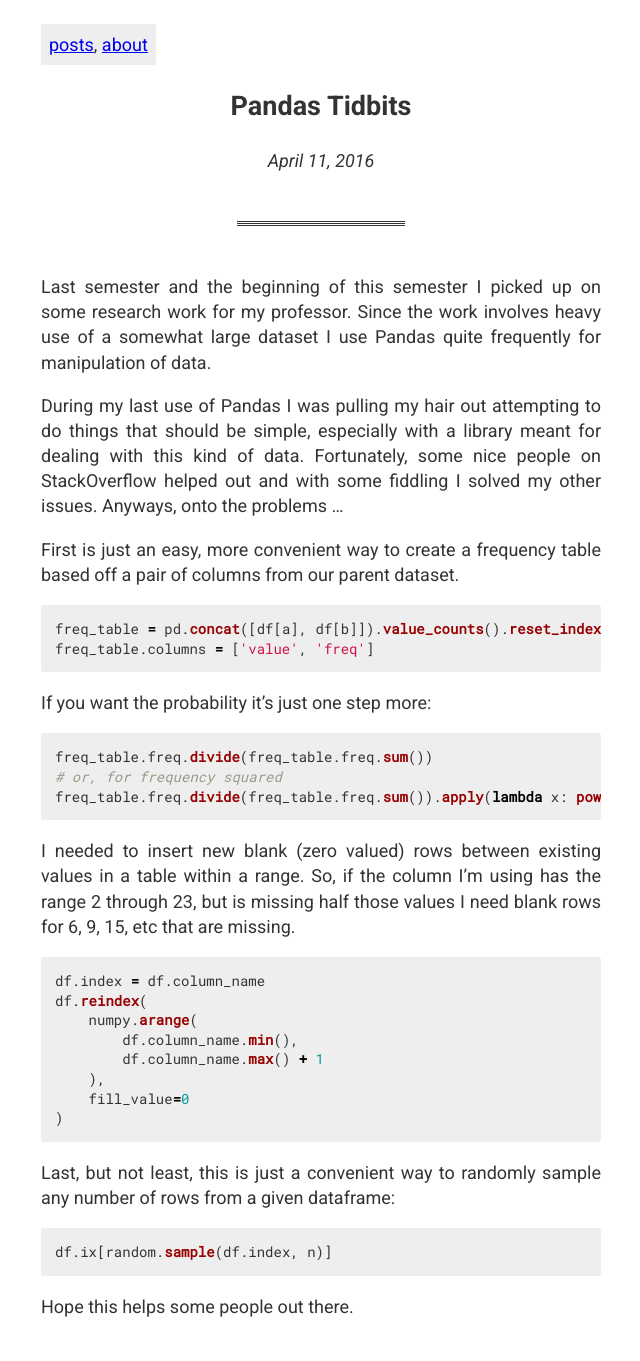
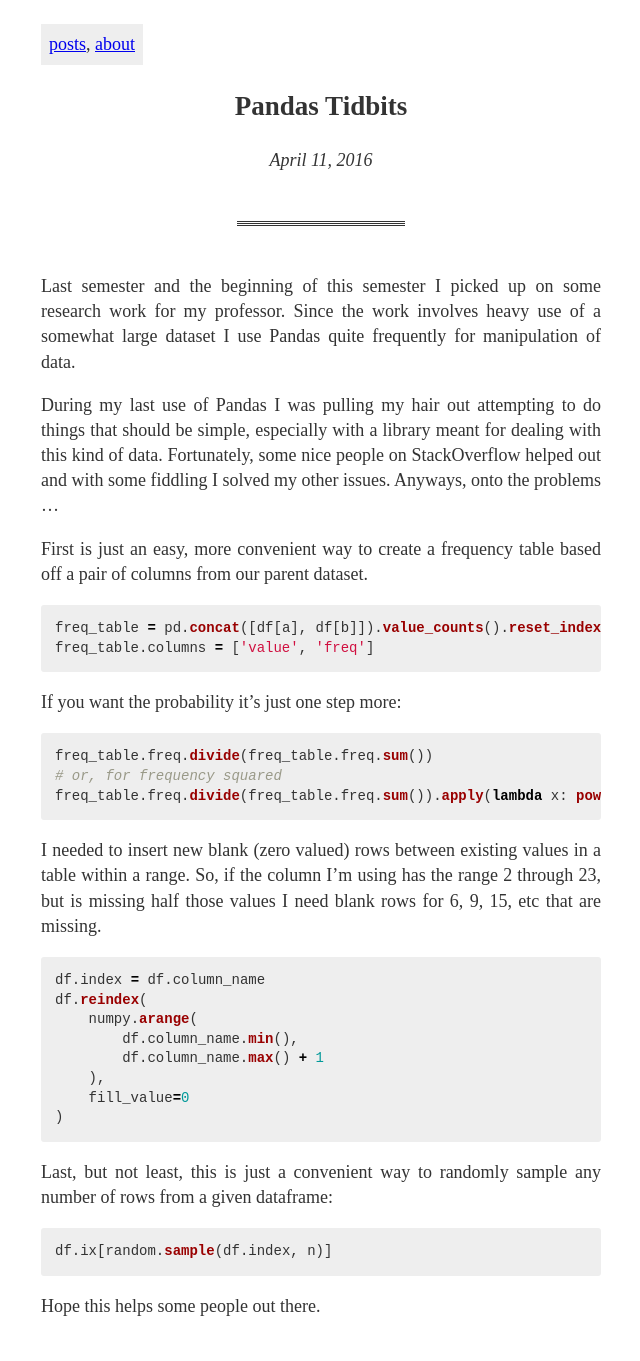
Before and after one commit to Battleroid/site, a Jekyll site: the page built from _posts/2016-04-11-pandas-tidbits.md, in a window 1280 px wide. Shown: the whole page, without its empty margins (319-959 px from the left). Built offline with Jekyll 4.4.1, drawn with Linux system fonts in a browser that asks for light colours.

Commit message:
I'm so indecisive

```diff
--- a/css/main.css
+++ b/css/main.css
@@ -1,9 +1,7 @@
-@import url('https://fonts.googleapis.com/css?family=Roboto+Mono|Roboto:400,400i,700');
-
 body {
     color: #333;
     font-size: 1.125rem;
-    font-family: Roboto, sans-serif;
+    font-family: serif;
     line-height: 1.4;
 }
 
@@ -20,7 +18,7 @@ nav {
 }
 
 pre, code {
-    font-family: "Roboto Mono", monospace;
+    font-family: monospace;
 }
 
 pre code, img {
```
